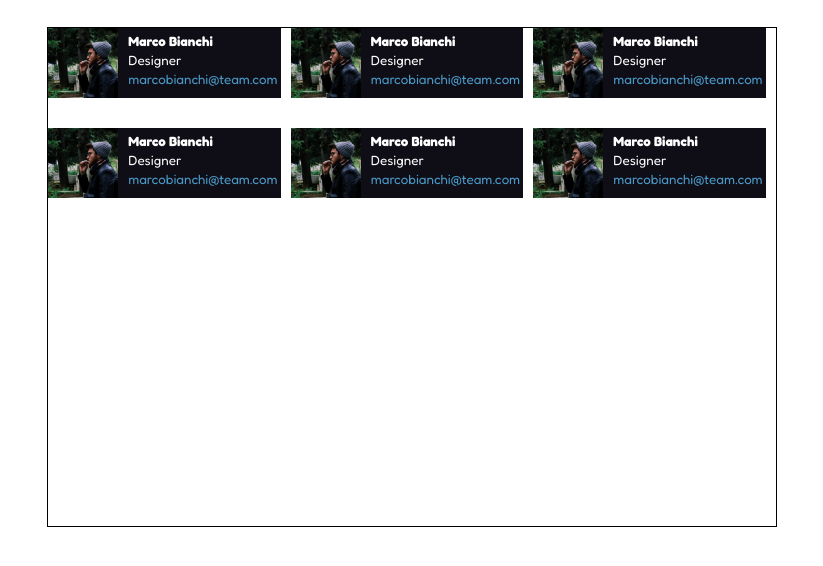
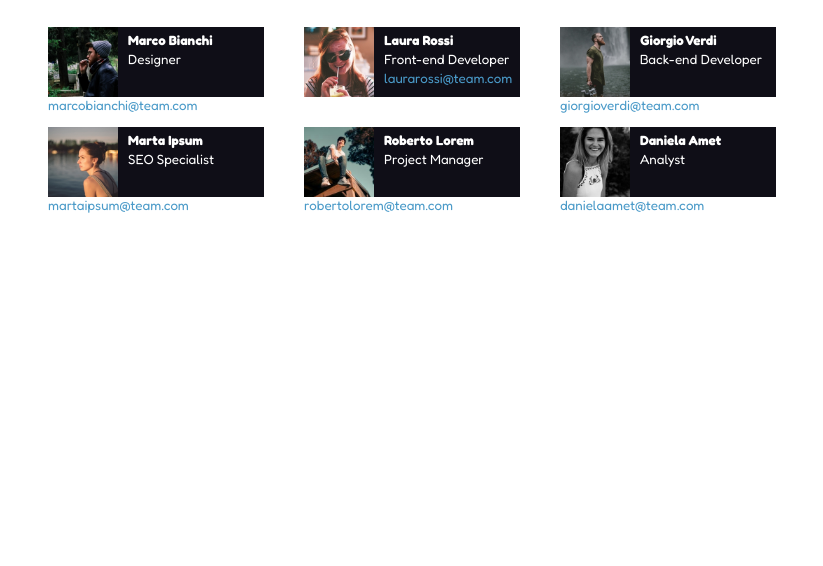
Before and after one commit to GiuseppeF11/html-css-float-cards, a plain HTML site: page index.html in a window 1280 px wide. Shown: the part 142-708 px from the top of the page, without its empty margins (228-1051 px from the left). Drawn offline with Linux system fonts and the light colour scheme.

Commit message:
Ultimata pagina con cards e commenti

```diff
--- a/css/style.css
+++ b/css/style.css
@@ -10,19 +10,29 @@
 
 
 /*
+
+
             GENERAL
+
+
 */
 
 ul {
-    list-style-type: none;
+    list-style-type: none;  /* per togliere i pallini della lista */
     padding-top: 5px;
 }
 
 li {
     padding-bottom: 3px;
 }
+
+
 /*
+
+
             HEADER
+
+
 */
 
 .title {
@@ -43,17 +53,20 @@ h1 {
 
 
 /*
+
+
             MAIN
+
+
 */
 .container {
-    border: 1px solid black;
-    width: 57%;
+    width: 60%;
     height: 500px;
     margin: 0 auto;
     color: white;
 }
 
-.container:after {
+.container:after {   /* Da fare per utilizzo float */
     content:"";
     display: table;
     clear: both;
@@ -61,8 +74,9 @@ h1 {
 
 .card {
     height: 70px;
-    width: calc(100% / 3 - 10px);
-    margin-right:10px;
+    width: calc(100% / 3 - 40px);
+    margin-right:20px;
+    margin-left: 20px;
     margin-bottom:30px;
     background-color: #0F0E17;
     font-size: smaller;
--- a/index.html
+++ b/index.html
@@ -4,19 +4,26 @@
 <head>
     <meta charset="UTF-8">
     <meta name="viewport" content="width=device-width, initial-scale=1.0">
+    <!-- Link Css -->
     <link rel="stylesheet" href="css/style.css">
+    <!-- Link Google Font -->
     <link href="https://fonts.googleapis.com/css2?family=Fredoka:wght@400;700&display=swap" rel="stylesheet"/>
     <title>Document</title>
 </head>
 
 <body>
+    <!-- Titolo e sottotitolo Header -->
     <header class="title">
         <h1>Meet Our Team</h1>
         <p id="subtitle">Lorem ipsum, dolor sit amet consectetur adipisicing elit. Accusamus fugiat maiores, ut necessitatibus culpa earum quidem impedit modi quia consequatur. Autem reprehenderit vero quam ab.</p>
     </header>
 
+
+                                                <!--INIZIO MAIN -->
     <main>
+        <!-- INIZIO CONTAINER -->
         <div class="container">
+            <!-- Inizio Card Marco -->
             <div class="card Marco">
                 <img src="img/assets/img/male1.png" alt="Marco Bianchi">
                 <ul>
@@ -31,78 +38,98 @@
                     </li>
                 </ul>
             </div>
-            <div class="card Marco">
-                <img src="img/assets/img/male1.png" alt="Marco Bianchi">
+            <!-- Fine Card Marco -->
+
+            <!-- Inizio Card Laura -->
+            <div class="card Laura">
+                <img src="img/assets/img/female1.png" alt="Laura Rossi">
                 <ul>
                     <li>
-                        <span class="member"><strong>Marco Bianchi</strong></span>
+                        <span class="member"><strong>Laura Rossi</strong></span>
                     </li>
                     <li>
-                        <span class="role">Designer</span>
+                        <span class="role">Front-end Developer</span>
                     </li>
                     <li>
-                        <a href="#" class="email">marcobianchi@team.com</a>
+                        <a href="#" class="email">laurarossi@team.com</a>
                     </li>
                 </ul>
             </div>
-            <div class="card Marco">
-                <img src="img/assets/img/male1.png" alt="Marco Bianchi">
+            <!-- Fine Card Laura -->
+
+            <!-- Inizio Card Giorgio -->
+            <div class="card Giorgio">
+                <img src="img/assets/img/male2.png" alt="Giorgio Verdi">
                 <ul>
                     <li>
-                        <span class="member"><strong>Marco Bianchi</strong></span>
+                        <span class="member"><strong>Giorgio Verdi</strong></span>
                     </li>
                     <li>
-                        <span class="role">Designer</span>
+                        <span class="role">Back-end Developer</span>
                     </li>
                     <li>
-                        <a href="#" class="email">marcobianchi@team.com</a>
+                        <a href="#" class="email">giorgioverdi@team.com</a>
                     </li>
                 </ul>
             </div>
-            <div class="card Marco">
-                <img src="img/assets/img/male1.png" alt="Marco Bianchi">
+            <!-- Fine Card Giorgio -->
+
+            <!-- Inizio Card Marta -->
+            <div class="card Marta">
+                <img src="img/assets/img/female2.png" alt="Marta Ipsum">
                 <ul>
                     <li>
-                        <span class="member"><strong>Marco Bianchi</strong></span>
+                        <span class="member"><strong>Marta Ipsum</strong></span>
                     </li>
                     <li>
-                        <span class="role">Designer</span>
+                        <span class="role">SEO Specialist</span>
                     </li>
                     <li>
-                        <a href="#" class="email">marcobianchi@team.com</a>
+                        <a href="#" class="email">martaipsum@team.com</a>
                     </li>
                 </ul>
             </div>
-            <div class="card Marco">
-                <img src="img/assets/img/male1.png" alt="Marco Bianchi">
+            <!-- Fine Card Marta -->
+
+            <!-- Inizio Card Roberto -->
+            <div class="card Roberto">
+                <img src="img/assets/img/male3.png" alt="Roberto Lorem">
                 <ul>
                     <li>
-                        <span class="member"><strong>Marco Bianchi</strong></span>
+                        <span class="member"><strong>Roberto Lorem</strong></span>
                     </li>
                     <li>
-                        <span class="role">Designer</span>
+                        <span class="role">Project Manager</span>
                     </li>
                     <li>
-                        <a href="#" class="email">marcobianchi@team.com</a>
+                        <a href="#" class="email">robertolorem@team.com</a>
                     </li>
                 </ul>
             </div>
-            <div class="card Marco">
-                <img src="img/assets/img/male1.png" alt="Marco Bianchi">
+            <!-- Fine Card Roberto -->
+
+            <!-- Inizio Card Daniela -->
+            <div class="card Daniela">
+                <img src="img/assets/img/female3.png" alt="Daniela Amet">
                 <ul>
                     <li>
-                        <span class="member"><strong>Marco Bianchi</strong></span>
+                        <span class="member"><strong>Daniela Amet</strong></span>
                     </li>
                     <li>
-                        <span class="role">Designer</span>
+                        <span class="role">Analyst</span>
                     </li>
                     <li>
-                        <a href="#" class="email">marcobianchi@team.com</a>
+                        <a href="#" class="email">danielaamet@team.com</a>
                     </li>
                 </ul>
             </div>
+            <!-- Fine Card Daniela -->
+
         </div>
+        <!-- FINE CONTAINER -->
     </main>
+                                            <!-- FINE MAIN -->
+
 </body>
 
 </html>
```
